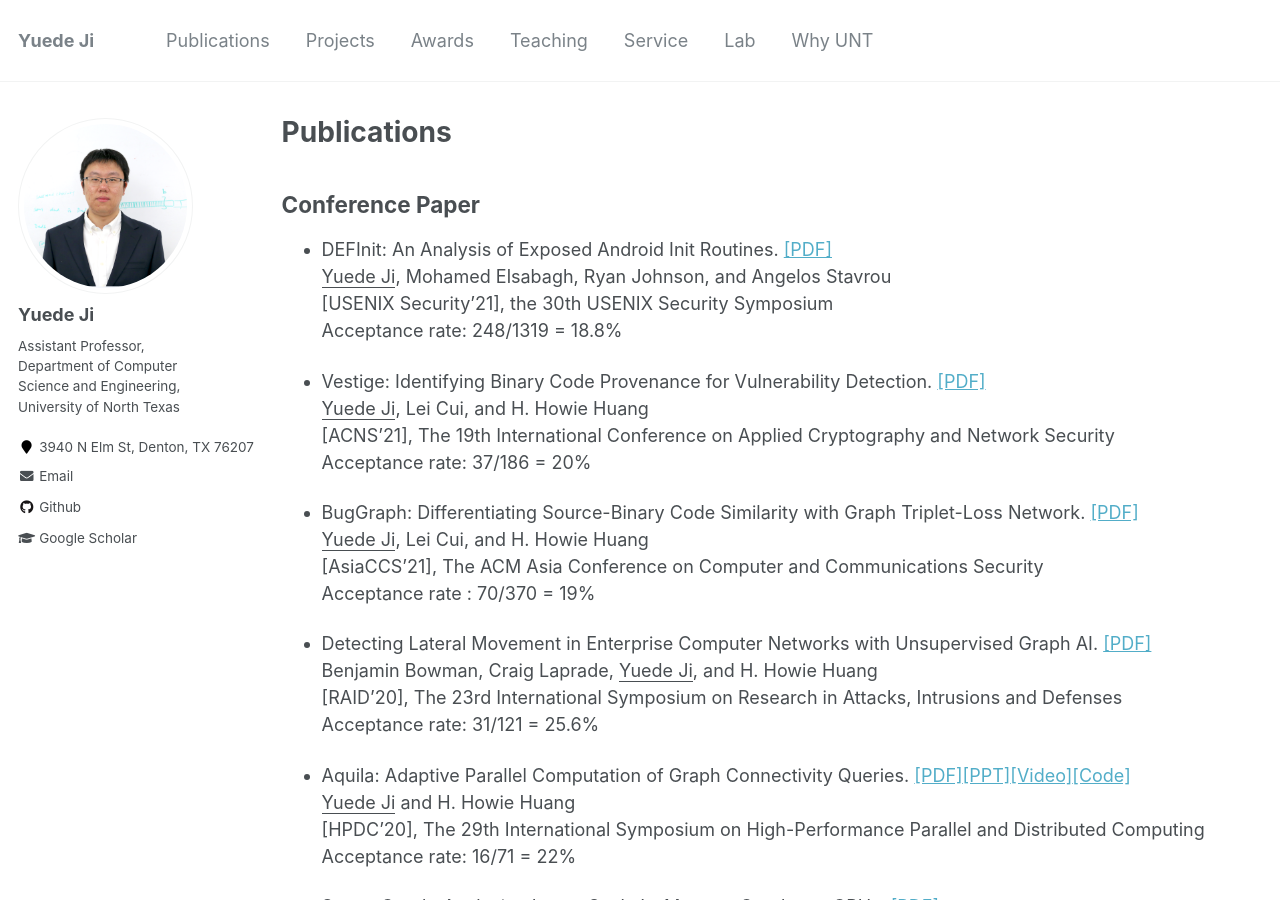
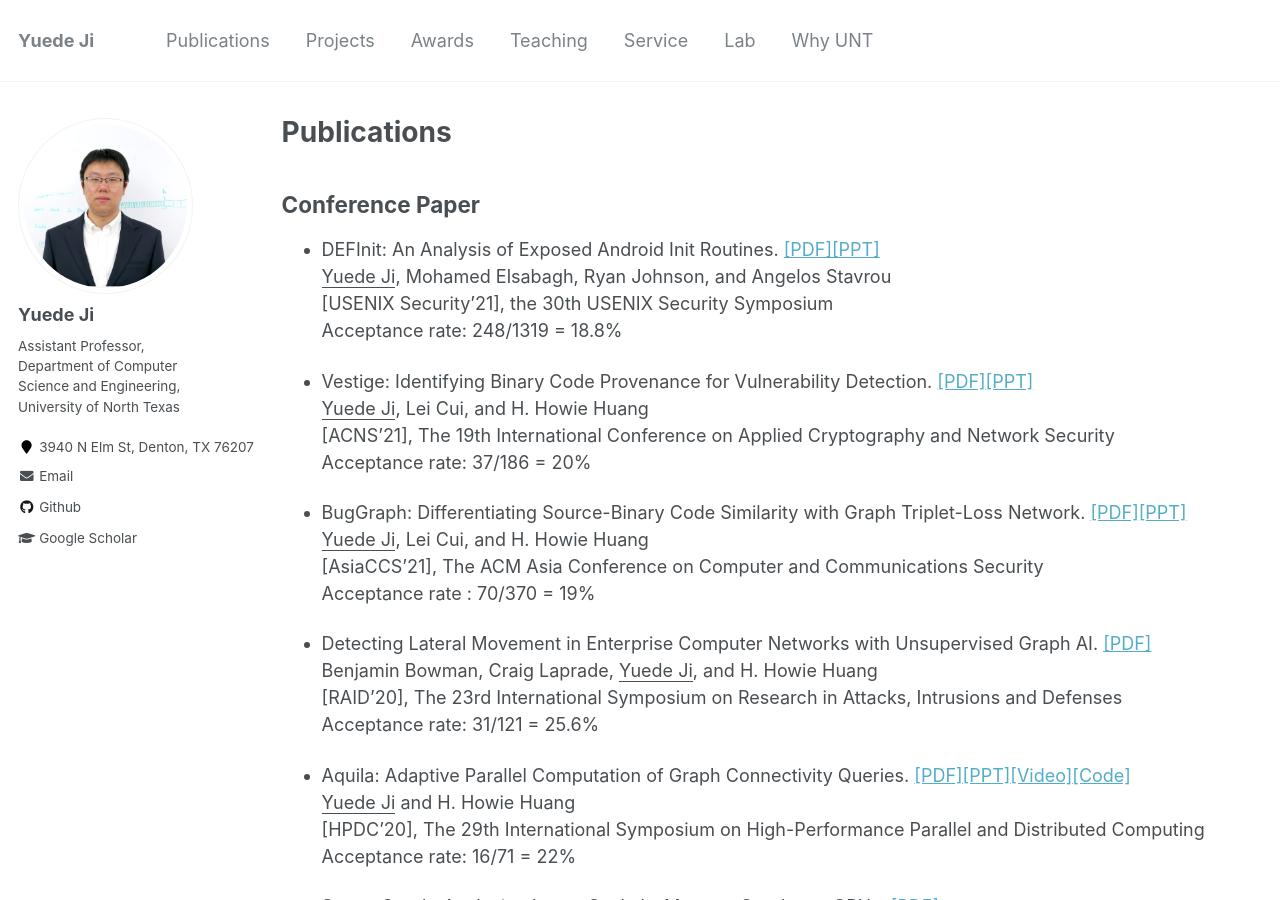
Before and after one commit to yuede/yuede.github.io, a Jekyll site: the page built from _pages/publications.md, in a window 1280 px wide and 900 px high. Built offline with Jekyll 4.4.1, drawn with Linux system fonts in a browser that asks for light colours.

Commit message:
Add slides for DEFInit, BugGraph, Vestige.

```diff
--- a/_pages/publications.md
+++ b/_pages/publications.md
@@ -10,15 +10,15 @@ author_profile: true
 {% endif %}
 
 ## Conference Paper
-* DEFInit: An Analysis of Exposed Android Init Routines. [[PDF]](../files/21_Security_DEFInit.pdf)<br/>
+* DEFInit: An Analysis of Exposed Android Init Routines. [[PDF]](../files/21_Security_DEFInit.pdf)[[PPT]](../files/21_Security_DEFInit_slides.pdf)<br/>
 <u>Yuede Ji</u>, Mohamed Elsabagh, Ryan Johnson, and Angelos Stavrou<br/>[USENIX Security'21], the 30th USENIX Security Symposium<br/>
 Acceptance rate: 248/1319 = 18.8%
 
-* Vestige: Identifying Binary Code Provenance for Vulnerability Detection. [[PDF]](../files/21_ACNS_Vestige.pdf)<br/>
+* Vestige: Identifying Binary Code Provenance for Vulnerability Detection. [[PDF]](../files/21_ACNS_Vestige.pdf)[[PPT]](../files/21_ACNS_Vestige_slides.pdf)<br/>
 <u>Yuede Ji</u>, Lei Cui, and H. Howie Huang<br/>[ACNS'21], The 19th International Conference on Applied Cryptography and Network Security<br/>
 Acceptance rate: 37/186 = 20%
 
-* BugGraph: Differentiating Source-Binary Code Similarity with Graph Triplet-Loss Network. [[PDF]](../files/21_AsiaCCS_BugGraph.pdf)<br/>
+* BugGraph: Differentiating Source-Binary Code Similarity with Graph Triplet-Loss Network. [[PDF]](../files/21_AsiaCCS_BugGraph.pdf)[[PPT]](../files/21_AsiaCCS_BugGraph_slides.pdf)<br/>
 <u>Yuede Ji</u>, Lei Cui, and H. Howie Huang<br/>[AsiaCCS'21], The ACM Asia Conference on Computer and Communications Security<br/>
 Acceptance rate : 70/370 = 19%
 
```
Also changed, not shown: 3 other files.
